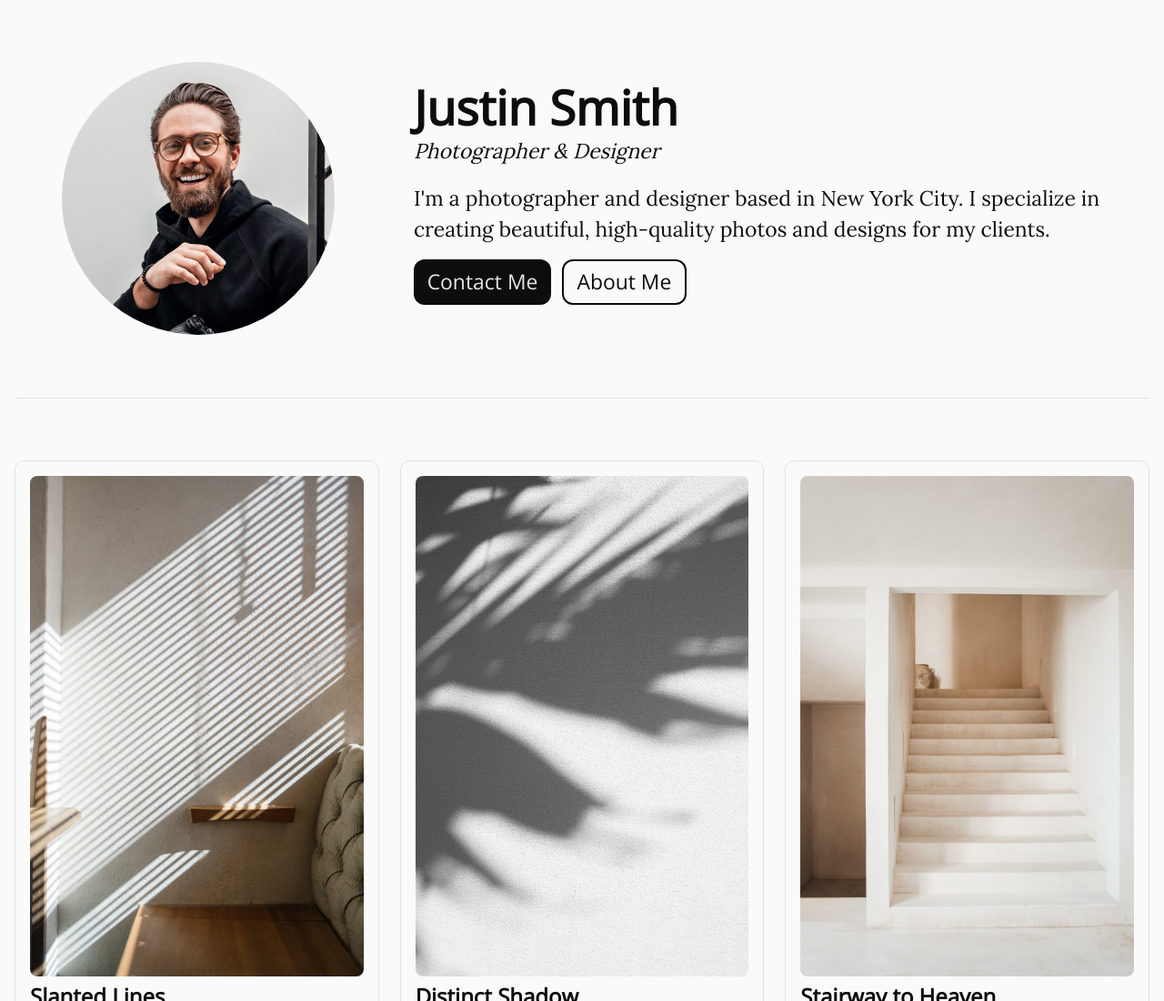
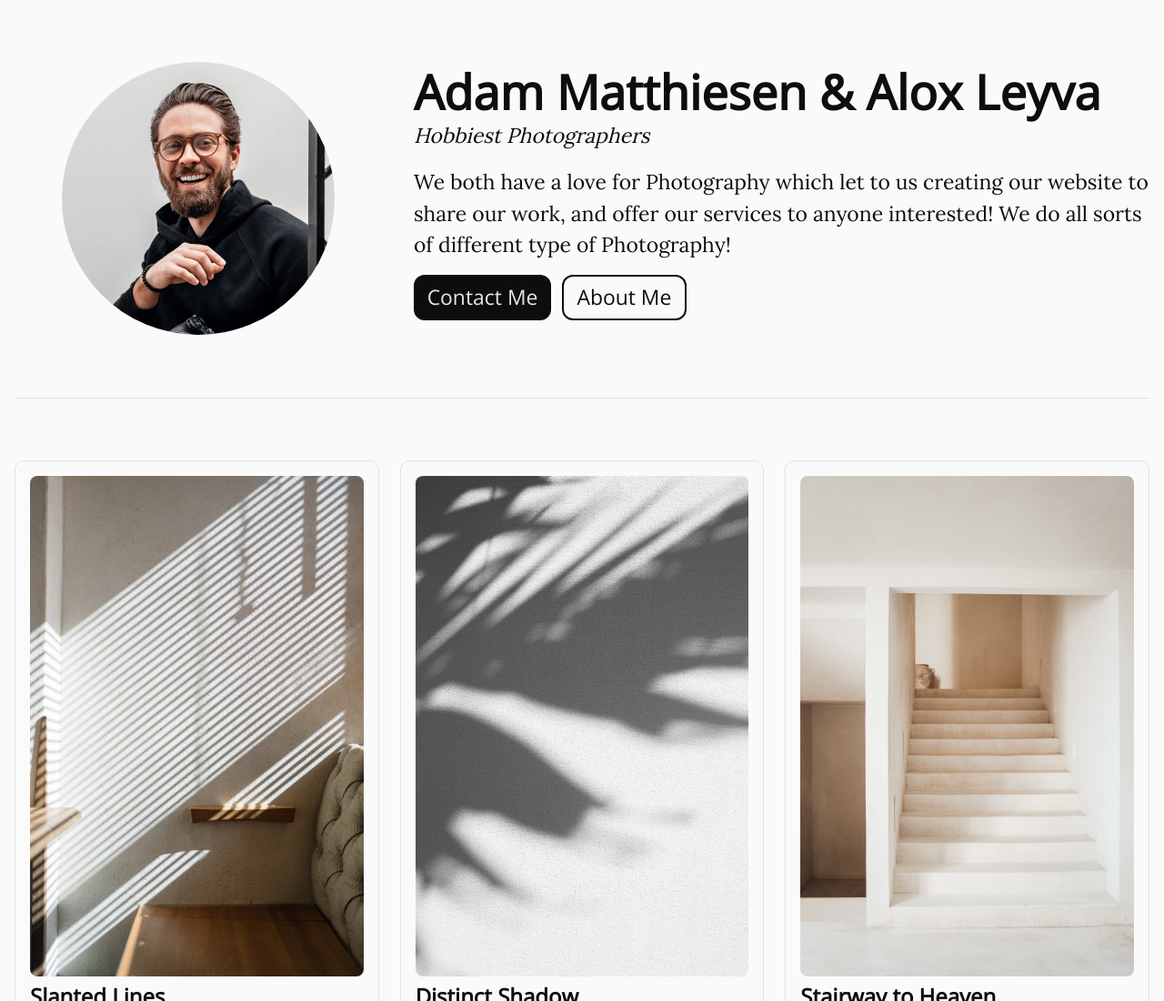
Before and after one commit to Adammatthiesen/MatthiesenPhotography, an Astro site: page / in a window 1280 px wide. Shown: the top 1100 px of the page at 91% size. Built offline with nearby package versions, Linux system fonts and the light colour scheme; Astro itself is replaced by a stand-in of ours.

Commit message:
updated info

```diff
--- a/src/data/profile.ts
+++ b/src/data/profile.ts
@@ -1,5 +1,5 @@
 export const profile = {
-  name: "Justin Smith",
-  title: "Photographer & Designer",
-  bio: "I'm a photographer and designer based in New York City. I specialize in creating beautiful, high-quality photos and designs for my clients.",
+  name: "Adam Matthiesen & Alox Leyva",
+  title: "Hobbiest Photographers",
+  bio: "We both have a love for Photography which let to us creating our website to share our work, and offer our services to anyone interested! We do all sorts of different type of Photography!",
 }
--- a/src/pages/index.astro
+++ b/src/pages/index.astro
@@ -5,8 +5,8 @@ import WorkItemPreview from '../components/WorkItemPreview.astro';
 import ProfileHeader from '../components/ProfileHeader.astro';
 
 const seo = {
-  title: 'Pro File | Template by Little Sticks',
-  description: 'Page Description',
+  title: 'Matthiesen Photography | Adam Matthiesen & Alox Leyva',
+  description: 'We both have a love for Photography which let to us creating our website to share our work, and offer our services to anyone interested! We do all sorts of different type of Photography!',
 };
 
 const work = await Astro.glob('./work/*.{md,mdx}');
```
Also changed, not shown: 1 other file.
